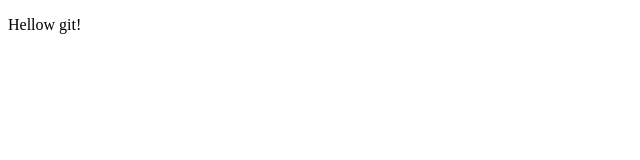
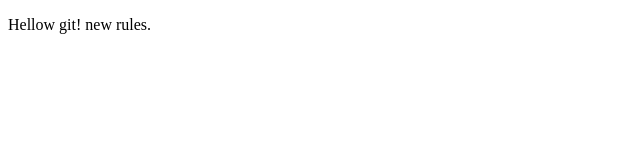
Before and after one commit to DenMirnov/git, a plain HTML site: page index.html in a window 1280 px wide. Shown: the full height of the page, 0-640 px from the left. Drawn offline with Linux system fonts and the light colour scheme.

Commit message:
github changes

```diff
--- a/index.html
+++ b/index.html
@@ -7,6 +7,6 @@
     <title>Document</title>
 </head>
 <body>
-    <p>Hellow git!</p>
+    <p>Hellow git! new rules.</p>
 </body>
 </html>
```
